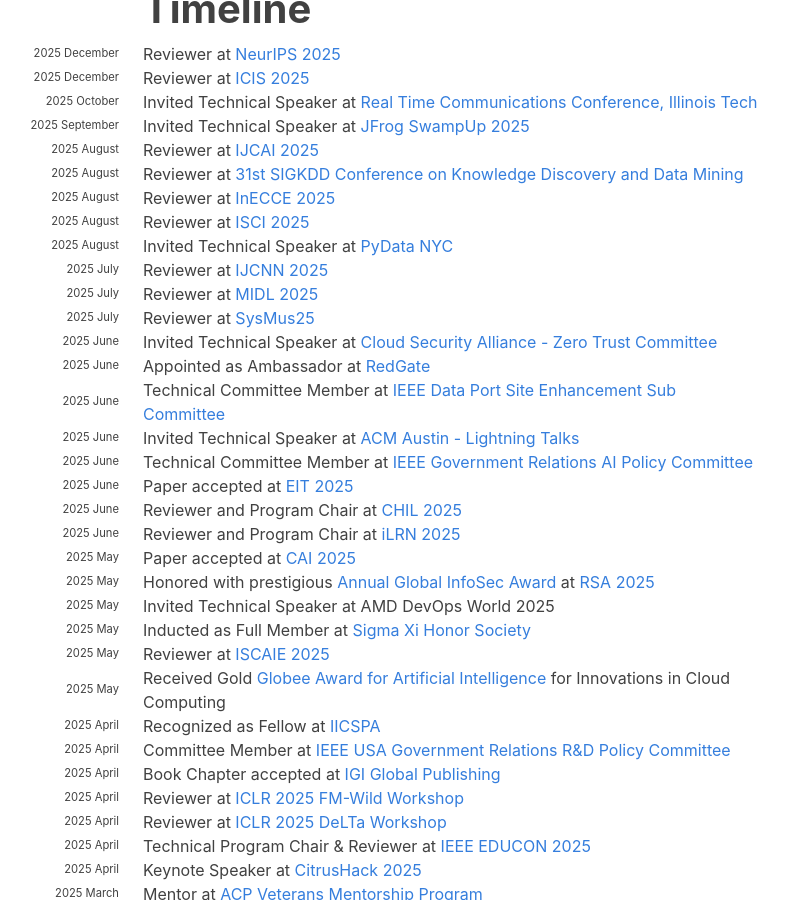
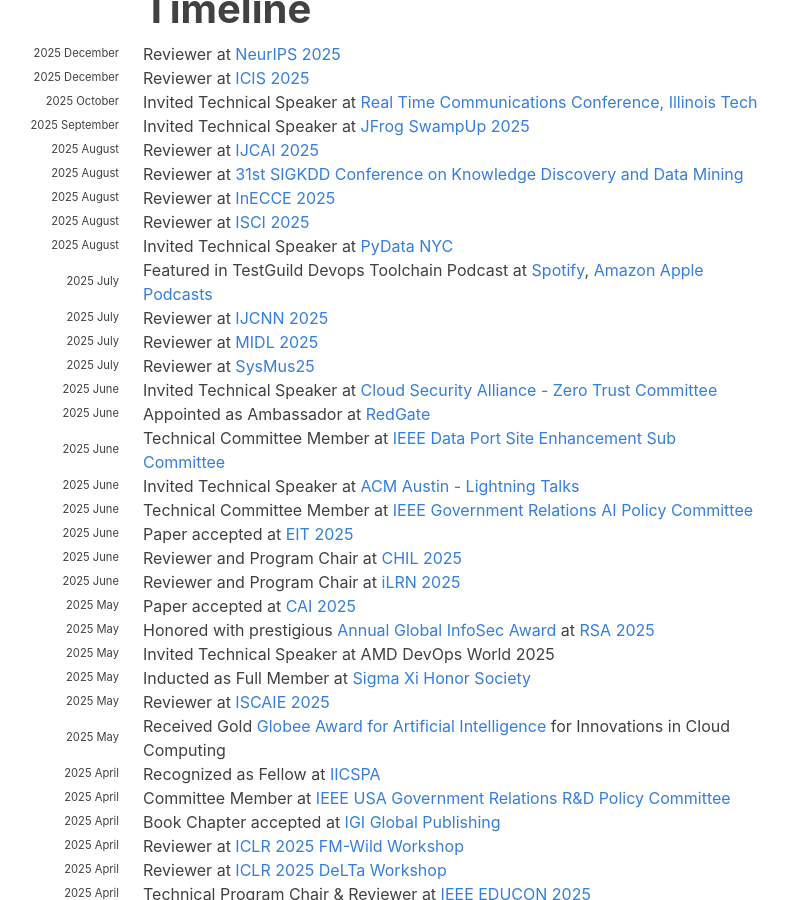
Before and after one commit to hariharanragothaman/hariharanragothaman.github.io, a Jekyll site: the page built from index.md, in a window 1280 px wide and 900 px high, scrolled down 844 px. Shown: the whole window, without its empty margins (189-977 px from the left). Built offline with Jekyll 4.4.1, drawn with Linux system fonts in a browser that asks for light colours; nearby versions of some CDN libraries; some web fonts are replaced.

Commit message:
Polishes and Updates

```diff
--- a/_data/news.yaml
+++ b/_data/news.yaml
@@ -49,6 +49,10 @@
   description: Invited Technical Speaker at <a href="https://www.meetup.com/pydatanyc/">PyData NYC </a>
 
 #-------------------------------------------- July  ------------------------------------------------------------------------------------------------------------------------------------------------------
+- year: 2025
+  year-extra: July
+  description: Featured in TestGuild Devops Toolchain Podcast at <a href="https://open.spotify.com/episode/4yplkd6XbmU0A8PUlrMDYE?si=e364f05405d24e73">Spotify</a>, <a href="https://www.amazon.com/dp/B08JJT9MJ4?ref=cm_sw_r_cp_ud_dp_BGQ7MS50ARPZ62Z16KTV&ref_=cm_sw_r_cp_ud_dp_BGQ7MS50ARPZ62Z16KTV&social_share=cm_sw_r_cp_ud_dp_BGQ7MS50ARPZ62Z16KTV">Amazon</a> <a href="https://podcasts.apple.com/us/podcast/ai-iot-and-the-future-of/id1478816027?i=1000716548014">Apple Podcasts</a>
+
 - year: 2025
   year-extra: July
   description: Reviewer at <a href="https://2025.ijcnn.org/">IJCNN 2025</a>
```
